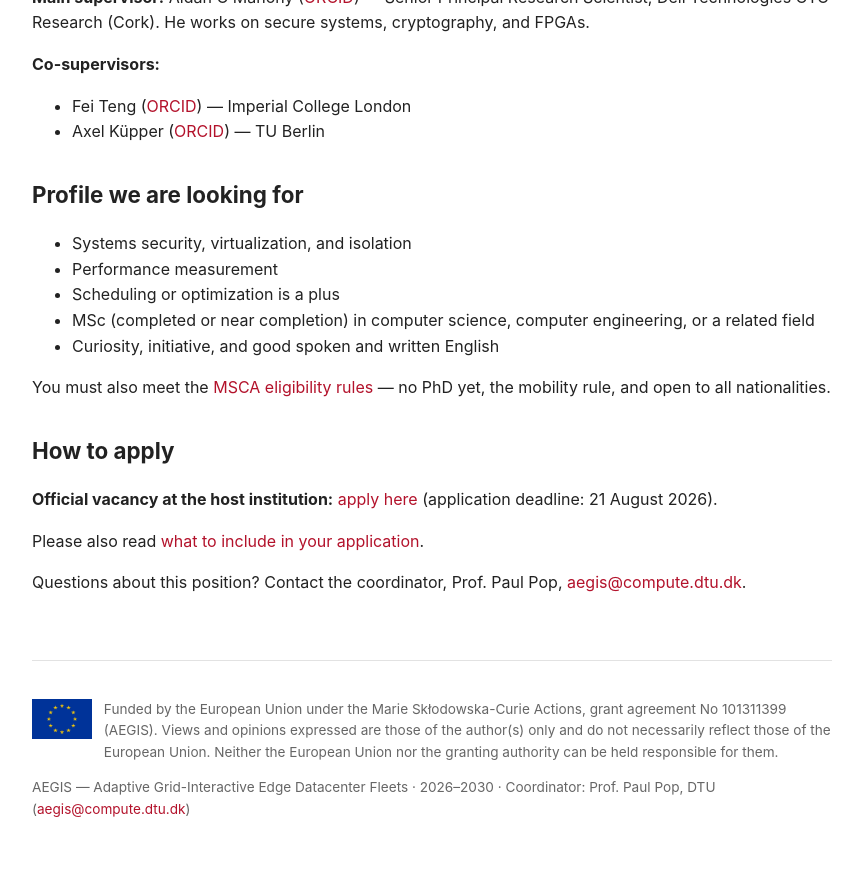
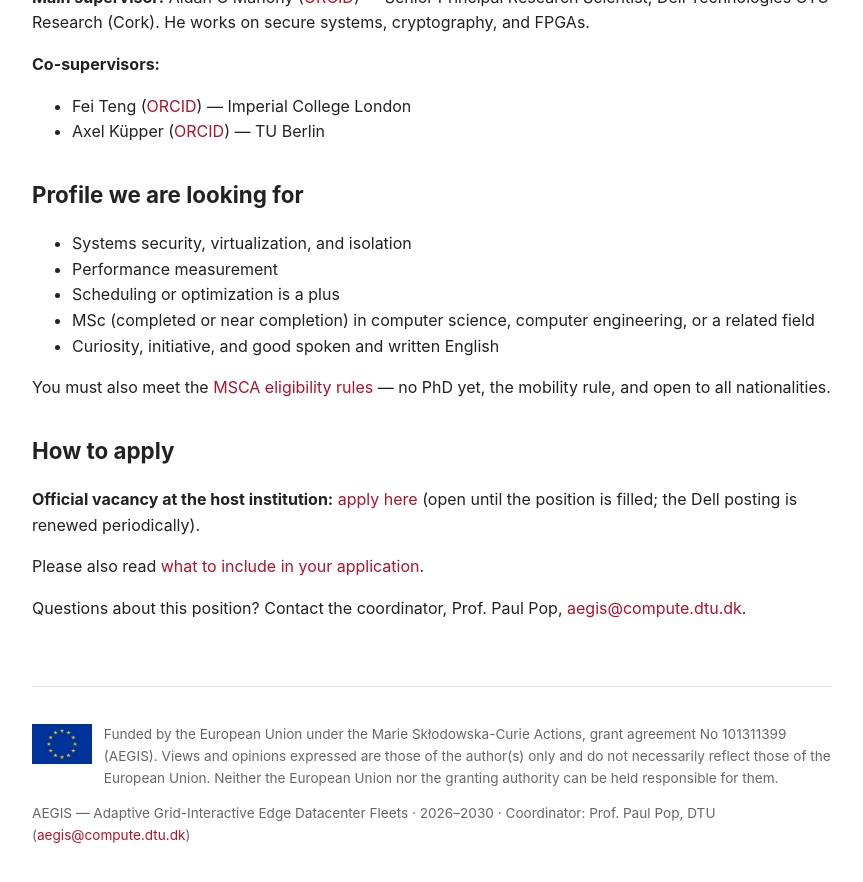
Before and after one commit to aegis-dn/aegis-dn.github.io, a Jekyll site: the page built from positions/dc10.md, in a window 1280 px wide and 900 px high, scrolled down 1549 px. Shown: the top 882 px of the window, without its empty margins (208-1071 px from the left). Built offline with Jekyll 4.4.1, drawn with Linux system fonts in a browser that asks for light colours.

Commit message:
DC10: open until filled instead of a fixed deadline
Co-Authored-By: Claude Fable 5 <noreply@anthropic.com>
Claude-Session: https://claude.ai/code/session_01QPvhehdW6b6exmyuZvSuWQ

```diff
--- a/_includes/apply-block.html
+++ b/_includes/apply-block.html
@@ -2,7 +2,8 @@
 {% if include.official %}
 <p><strong>Official vacancy at the host institution:</strong>
 <a href="{{ include.official }}" target="_blank" rel="noopener">apply here</a>{% if include.deadline %}
-(application deadline: {{ include.deadline }}){% endif %}.</p>
+(application deadline: {{ include.deadline }}){% endif %}{% if include.note %}
+({{ include.note }}){% endif %}.</p>
 <p>Please also read
 <a href="/how-to-apply/">what to include in your application</a>.</p>
 {% else %}
--- a/positions/dc10.md
+++ b/positions/dc10.md
@@ -57,4 +57,4 @@ You will be employed by Dell Technologies and enrolled for your PhD at Imperial
 
 You must also meet the [MSCA eligibility rules](/job-requirements/) — no PhD yet, the mobility rule, and open to all nationalities.
 
-{% include apply-block.html dc="DC10" official="https://enterpriseplatform.dell.com/hcmUI/CandidateExperience/en/sites/careers/job/R285424/" deadline="21 August 2026" %}
+{% include apply-block.html dc="DC10" official="https://enterpriseplatform.dell.com/hcmUI/CandidateExperience/en/sites/careers/job/R285424/" note="open until the position is filled; the Dell posting is renewed periodically" %}
```
